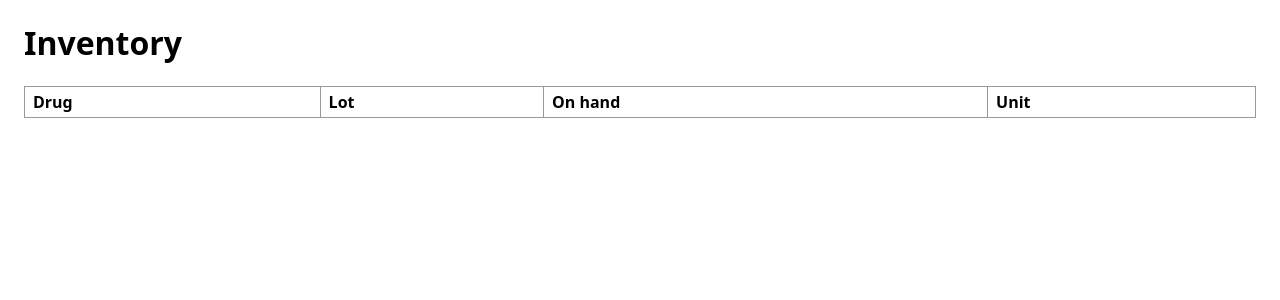
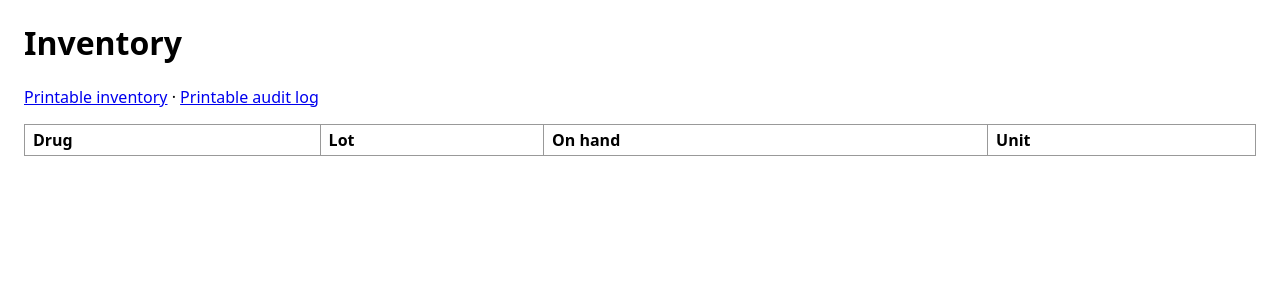
Before and after one commit to EmmaLeonhart/PharmacyTest, a Flask app: page / in a window 1280 px wide. Shown: the part 46-346 px from the top of the page. Run offline with Flask 3, Linux system fonts and the light colour scheme; the visitor is signed in with stand-in values (Sample User, id 1); lists and menus that the app fills with data are empty.

Commit message:
feat: add printable inventory/audit reports and usage docs

```diff
--- a/pharmacy/web/routes.py
+++ b/pharmacy/web/routes.py
@@ -155,6 +155,20 @@ def reconcile():
                            rows=reports.inventory_snapshot(g.db))
 
 
+@bp.route("/print/inventory")
+@login_required
+def print_inventory():
+    return render_template("print_inventory.html",
+                           rows=reports.inventory_snapshot(g.db))
+
+
+@bp.route("/print/audit")
+@login_required
+def print_audit():
+    return render_template("print_audit.html",
+                           rows=reports.audit_log(g.db))
+
+
 @bp.route("/verify")
 @login_required
 def verify():
--- a/pharmacy/web/templates/dashboard.html
+++ b/pharmacy/web/templates/dashboard.html
@@ -1,6 +1,10 @@
 {% extends "base.html" %}
 {% block content %}
 <h1>Inventory</h1>
+<p class="no-print">
+  <a href="{{ url_for('main.print_inventory') }}">Printable inventory</a> ·
+  <a href="{{ url_for('main.print_audit') }}">Printable audit log</a>
+</p>
 <table>
   <thead><tr><th>Drug</th><th>Lot</th><th>On hand</th><th>Unit</th></tr></thead>
   <tbody>
```
Also changed, not shown: pharmacy/web/templates/print_audit.html (added, +18 -0 lines), pharmacy/web/templates/print_inventory.html (added, +16 -0 lines), tests/test_web.py (+7 -0 lines), README.md.
